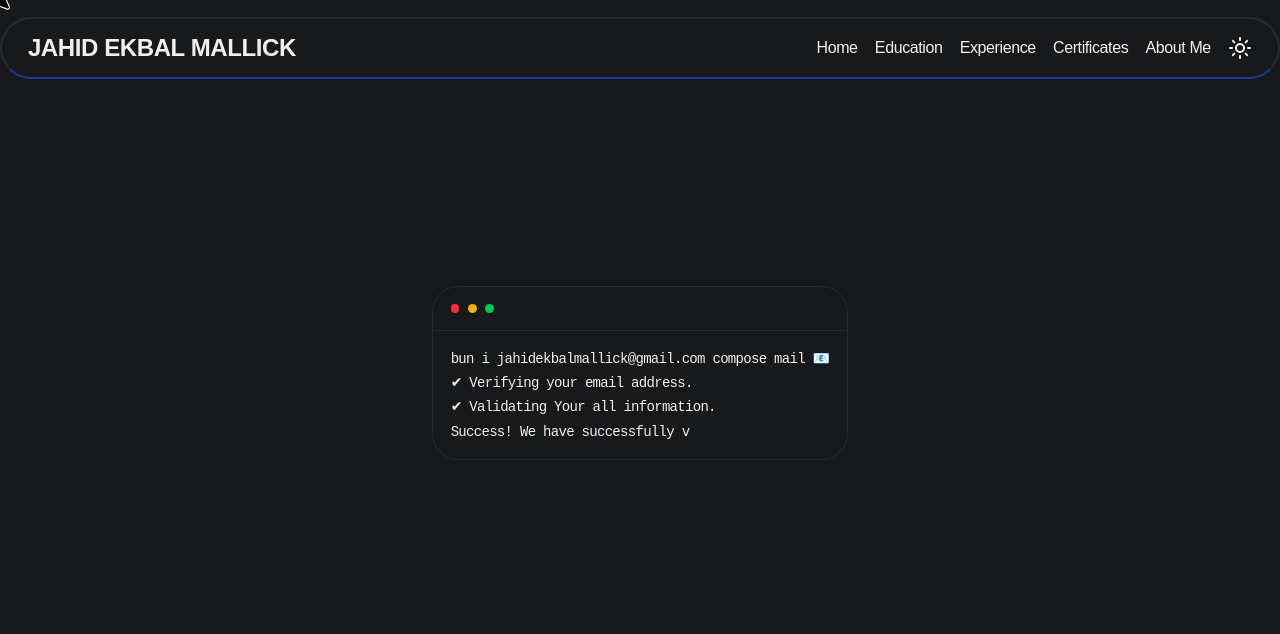
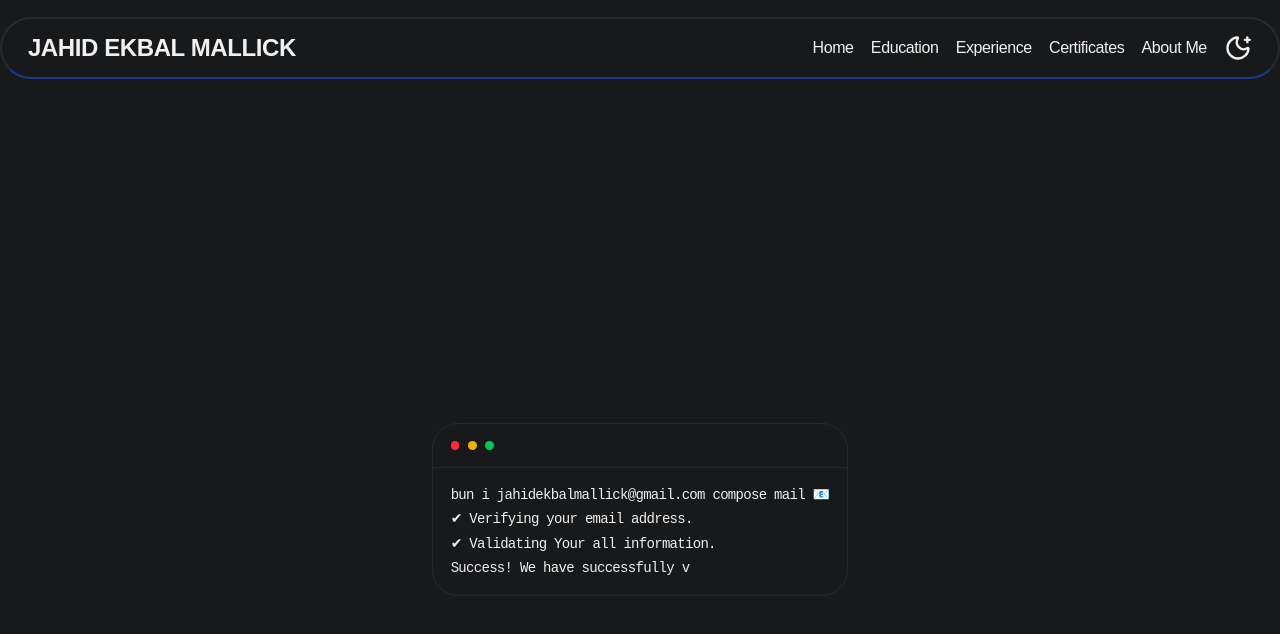
Before and after one commit to jahid-ekbal/jahid-ekbal-mallick, a Next.js app: page /about-me in a window 1280 px wide. Shown: the top 634 px of the page. Built offline with nearby package versions, Linux system fonts and the light colour scheme.

Commit message:
update v0

```diff
--- a/src/app/about-me/page.tsx
+++ b/src/app/about-me/page.tsx
@@ -1,5 +1,4 @@
-import { MorphingText } from "@/components/shadcnui/morphing-text";
-import { SmoothCursor } from "@/components/shadcnui/smooth-cursor";
+import { Pointer } from "@/components/shadcnui/pointer";
 import { AnimatedSpan, Terminal, TypingAnimation } from "@/components/shadcnui/terminal";
 import { Metadata } from "next";
 
@@ -11,7 +10,9 @@ export const metadata: Metadata = {
 const page = () => {
   return (
     <section className="grid h-[90dvh] place-items-center">
-      <SmoothCursor />
+      {/* <SmoothCursor /> */}
+
+      <Pointer />
 
       {/* <div className="place-items-center">  <div className="">
 
--- a/src/app/page.tsx
+++ b/src/app/page.tsx
@@ -1,10 +1,9 @@
 import { AvatarCircles } from "@/components/shadcnui/avatar-circles";
 import { Dock, DockIcon } from "@/components/shadcnui/dock";
-import { InputGroup, InputGroupAddon, InputGroupInput } from "@/components/shadcnui/input-group";
 import { SmoothCursor } from "@/components/shadcnui/smooth-cursor";
 import { SparklesText } from "@/components/shadcnui/sparkles-text";
 import { WordRotate } from "@/components/shadcnui/word-rotate";
-import { Home, Search, SearchIcon, Settings } from "lucide-react";
+import { Home, Settings } from "lucide-react";
 ;
 
 import { Metadata } from "next";
@@ -38,7 +37,7 @@ const page = () => {
           <WordRotate className="text-4xl font-bold" words={["Full Stack Developer", "Web Pentester"]} />
 
 
-          <Dock className="mt-8 mx-10">
+          <Dock className="mx-20">
   <DockIcon>
     <Home/>
   </DockIcon>
@@ -46,12 +45,7 @@ const page = () => {
     <Settings/>
   </DockIcon>
   <DockIcon>
-    <InputGroup>
-  <InputGroupInput placeholder="Search..." />
-  <InputGroupAddon>
-    <SearchIcon />
-  </InputGroupAddon>
-</InputGroup>
+
   </DockIcon>
 </Dock>
 
--- a/src/components/Buttons/ThemeToggleButton.tsx
+++ b/src/components/Buttons/ThemeToggleButton.tsx
@@ -13,12 +13,12 @@ const ThemeToggleButton = () => {
       className="flex cursor-pointer items-center">
       <Sun
         size={28}
-        className="-rotate-360 opacity-100 transition-all duration-1500 dark:rotate-0 dark:opacity-0"
+        className="-rotate-360 opacity-100 transition-all duration-500 dark:rotate-0 dark:opacity-0"
       />
 
       <MoonStar
         size={28}
-        className="absolute -rotate-360 opacity-0 transition-all duration-1500 dark:rotate-0 dark:opacity-100"
+        className="absolute -rotate-360 opacity-0 transition-all duration-500 dark:rotate-0 dark:opacity-100"
       />
     </button>
   );
--- a/src/components/Header/DesktopNav.tsx
+++ b/src/components/Header/DesktopNav.tsx
@@ -8,6 +8,7 @@ const DesktopNav = () => {
       <Link href={"/experience"}>Experience</Link>
       <Link href={"/certificates"}>Certificates</Link>
       <Link href={"/about-me"}>About Me</Link>
+
     </nav>
   );
 };
--- a/src/components/Header/Header.tsx
+++ b/src/components/Header/Header.tsx
@@ -1,9 +1,9 @@
 import Link from "next/link";
 
+import ThemeToggleButton from "../Buttons/ThemeToggleButton";
 import DesktopNav from "./DesktopNav";
 import MobileNav from "./MobileNav";
 import ResponsiveToggleNav from "./ResponsiveToggleNav";
-import { AnimatedThemeToggler } from "../shadcnui/animated-theme-toggler";
 
 const Header = () => {
   return (
@@ -30,9 +30,9 @@ const Header = () => {
             <DesktopNav />
           </ResponsiveToggleNav>
 
-          <AnimatedThemeToggler />
 
-          {/* <ThemeToggleButton /> */}
+
+          <ThemeToggleButton />
         </div>
       </div>
     </header>
```
